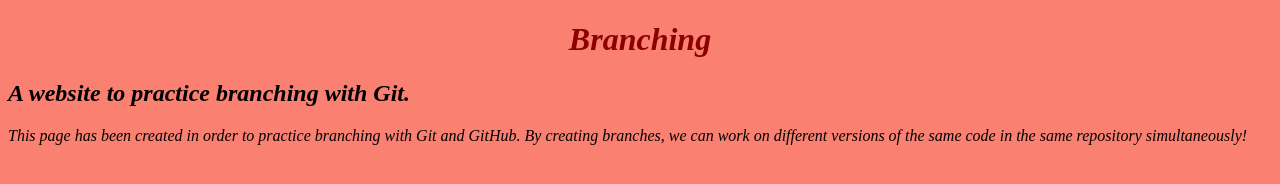
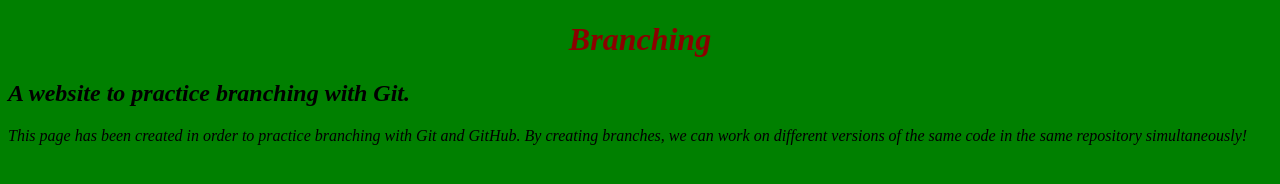
Before and after one commit to Deep98Parmar/my-first-website, a plain HTML site: page branching-website.html in a window 1280 px wide. Drawn offline with Linux system fonts and the light colour scheme.

```diff
--- a/css/style.css
+++ b/css/style.css
@@ -2,4 +2,4 @@
 h2{font-style: italic;align-items:
 color:red;}
 p{color:chrimson;}
-body{background-color: salmon;font-style: italic;align-items: center;}
+body{background-color: green;font-style: italic;align-items: center;}
```
